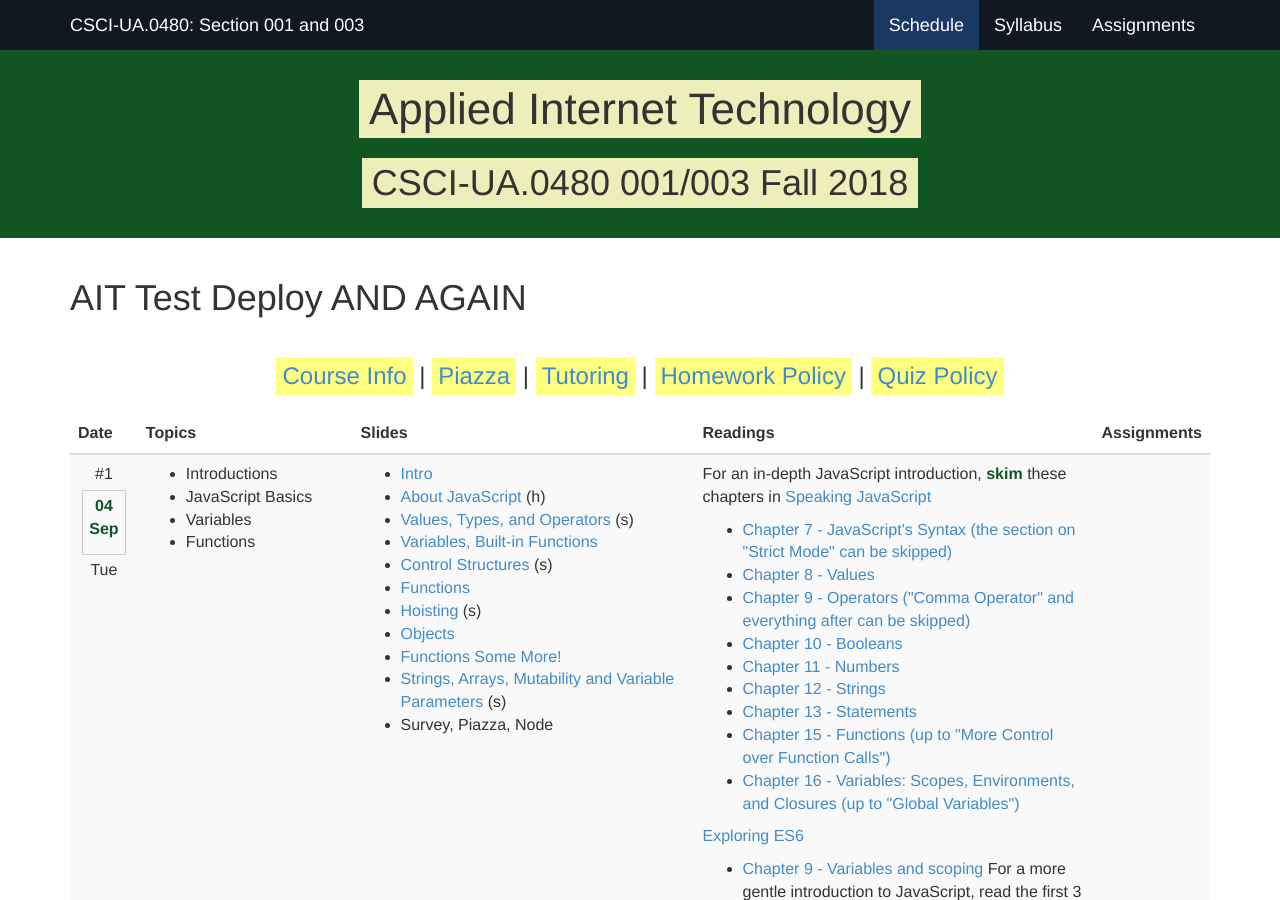
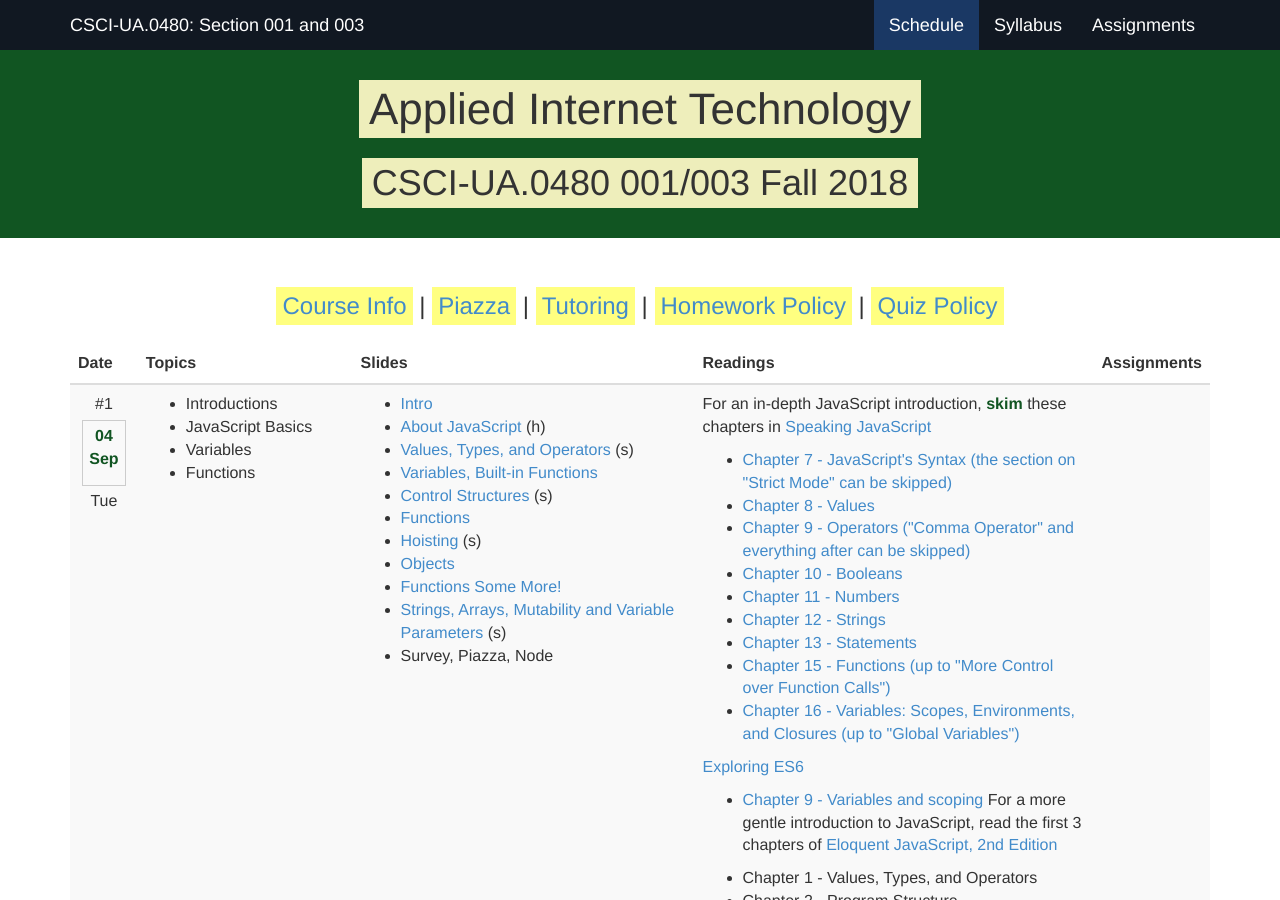
Before and after one commit to foureyes/csci-ua.0480-fall2018-001-003, a Jekyll site: the page built from index.markdown, in a window 1280 px wide and 900 px high. Built offline with Jekyll 4.4.1, drawn with Linux system fonts in a browser that asks for light colours.

Commit message:
Update index.markdown

```diff
--- a/index.markdown
+++ b/index.markdown
@@ -5,7 +5,6 @@ nav-state: index
 <!--
 <h1>AIT Test Deploy</h1>
 -->
-<h1>AIT Test Deploy AND AGAIN</h1>
 
 
 <div id="quick-links">
```
